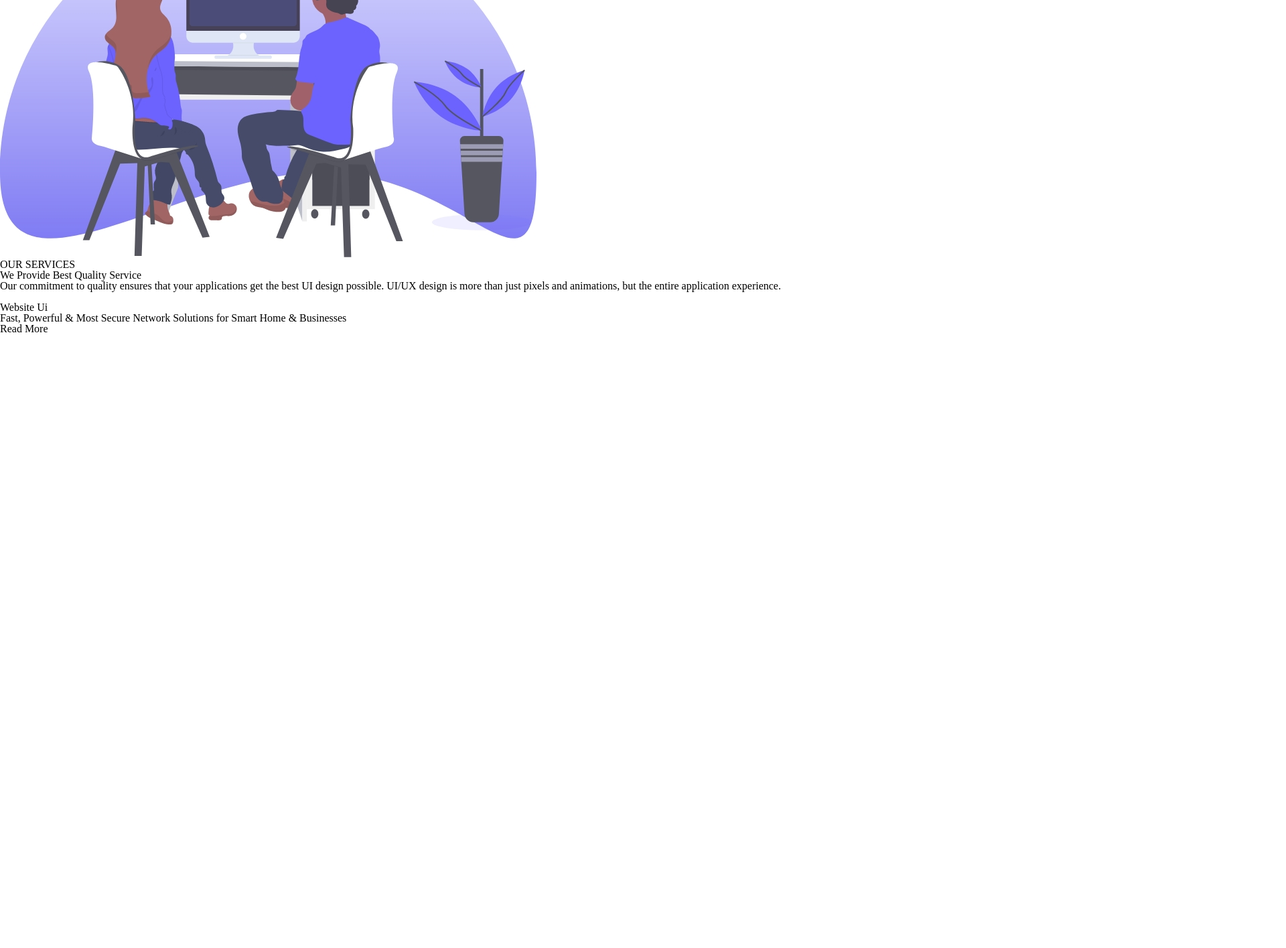
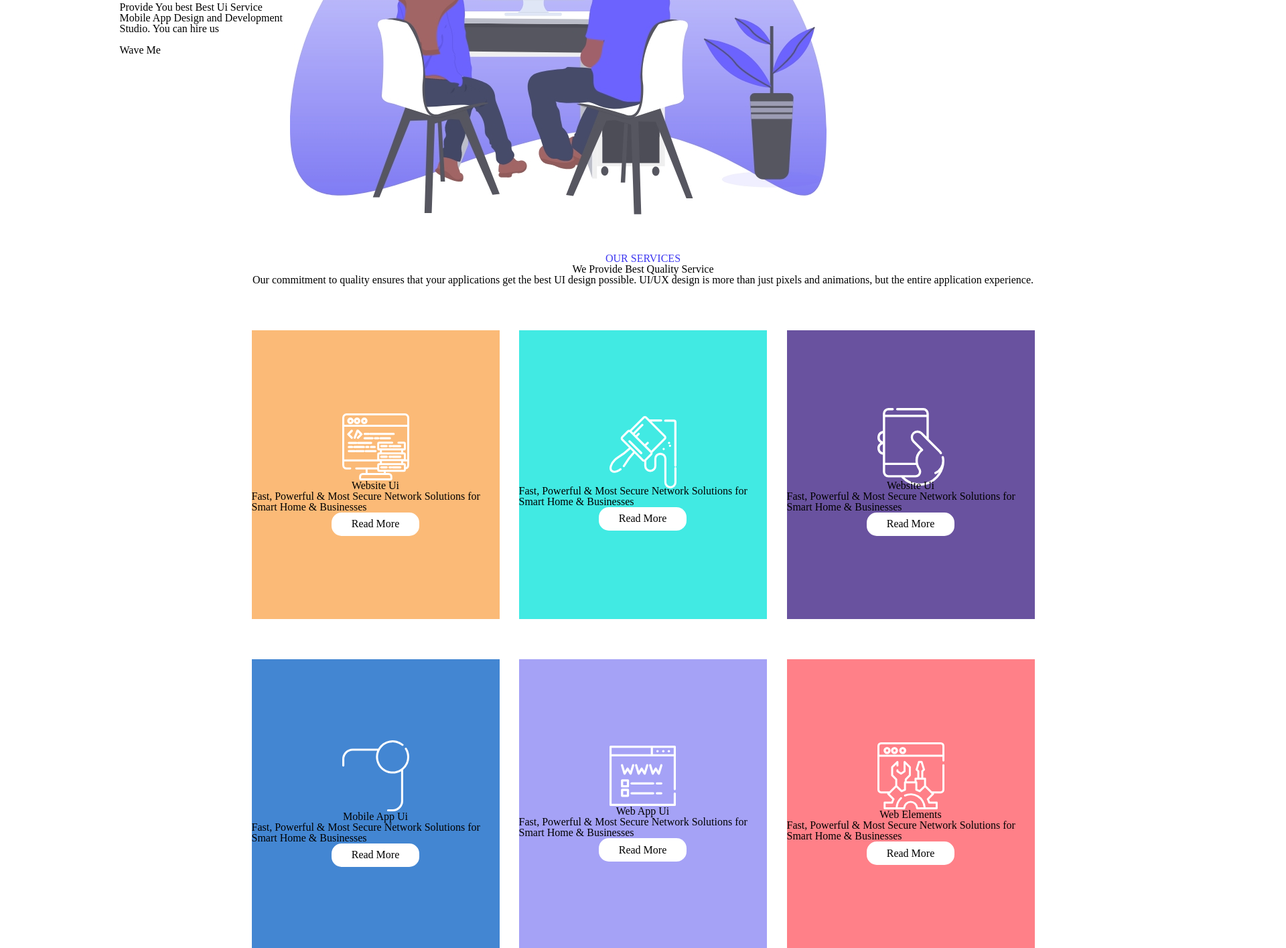
Before and after one commit to maiaup/lesson7, a plain HTML site: page index.html in a window 1280 px wide. Shown: the part 207-1622 px from the top of the page at 67% size, 1920 px wide, since content can reach past the window. Before the commit the page ends 800 px from the top, so only its background shows below. Drawn offline with Linux system fonts and the light colour scheme; files that its build step writes are made by us from their sources.

Commit message:
ნავიგაციის გარეშე და +სექციები კლასების დამატებით.

```diff
--- a/css/style.css
+++ b/css/style.css
@@ -1,24 +1,170 @@
+/*.nav-ul {
+	display: inline-block;
+	margin-top: 30px;
+	text-transform: uppercase;
+	margin-right: 287px;
+	color: #3D37F1;
+	font-size: 20px;
+}
+.logo {
+	margin-left: 132px;
+	height: 39px;
+}
+.nav-li {
+	margin-left: 50px;
+} */
+
+/*section*/
+.container1 {
+	width: 1920px;
+	width: 1187px;
+	margin: 0 auto;
+	display: flex;
+	justify-content: space-between;
+}
 .left-block {
-	width: 250px;
-	height: 320px;
-	background-color: blue;
-}
-.center-block {
-	width: 250px;
-	height: 320px;
-	background-color: yellow;
+	width: 636px;
+	height: 500px;
+	margin-left: 132px;
+	display: flex;
+	justify-content: center;
+	align-items: left;
+	flex-direction: column;
 }
 .right-block {
-	width: 250px;
-	height: 320px;
-	background-color: red;
-}
-.flex-wraper{
+	width: 801px;
+	height: 499px;
 	display: flex;
-	justify-content: space-between;
+	justify-content: center;
 	align-items: center;
 }
-.border {
+.banner {
+	width: 801px;
+	height: 498.81px;
+}
+/*section2*/
+.container2 {
+	width: 1920px;
+	margin: 0 auto;
+}
+.text-block {
+	width: 1920px;
+	justify-content: center;
+}
+.h5 {
+	size: 20px;
+	color: #3D37F1;
+	margin-top: 85px;
+	display: flex;
+	justify-content: center;
+	align-items: center;
+}
+.p2-1 {
+
+	size: 40px;
+	color: ##5A5454;
+	display: flex;
+	justify-content: center;
+	align-items: center;
+}
+.p2-2 {
+	display: flex;
+	size: 18px;
+	color: ##747474;
+	justify-content: center;
+	align-items: center;
+}
+.block-line1 {
+	margin-top: 67px;
+	width: 1920px;
+	display: flex;
+	justify-content: center;
+	align-items: center;
+}
+.website {
+	width: 370px;
+	height: 431px;
+	background-color: #FBBA77;
+	margin-right: 29px;
+	display: flex;
+	justify-content: center;
+	align-items: center;
+	flex-direction: column;
+}
+.redisign {
+	width: 370px;
+	height: 431px;
+	background-color: #41EAE3;
+	margin-right: 30px;
+	display: flex;
+	justify-content: center;
+	align-items: center;
+	flex-direction: column;
+}
+.application {
+	width: 370px;
+	height: 431px;
+	background-color: #69529F;
+	display: flex;
+	justify-content: center;
+	align-items: center;
+	flex-direction: column;
+}
+.block-line2 {
+	margin-top: 60px;
+	width: 1920px;
+	display: flex;
+	justify-content: center;
+}
+.mobile-app {
+	width: 370px;
+	height: 431px;
+	background-color: #4386D2;
+	margin-right: 29px;
+	display: flex;
+	justify-content: center;
+	align-items: center;
+	flex-direction: column;
+
+}
+.web-app {
+	width: 370px;
+	height: 431px;
+	background-color: #A5A2F6;
+	margin-right: 30px;
+	display: flex;
+	justify-content: center;
+	align-items: center;
+	flex-direction: column;
+}
+.web-elements {
+	width: 370px;
+	height: 431px;
+	background-color: #FF8088;
+	display: flex;
+	justify-content: center;
+	align-items: center;
+	flex-direction: column;
+}
+.pic1 {
+	display: flex;
+	justify-content: center;
+	align-items: center;
+	width: 100px;
+	height: 99.89px;
+
+}
+.icon-box {
+	width: 131px;
+	height: 35px;
+	background-color: #FFFFFF;
+	border-radius: 15px;
+	display: flex;
+	justify-content: center;
+	align-items: center;
+
+}
+/*.border {
 	border-color: #3D37F1;
 	border-radius: 38px;
 }
--- a/index.html
+++ b/index.html
@@ -4,48 +4,89 @@
 	<meta charset="utf-8">
 	<title>lesson777</title>
 	<link rel="icon" href="images/icon.jpg" type="images" sizes="16x16">
-	<link rel="stylesheet" type="text/css" href="reset.css">
-	<link rel="stylesheet" type="text/css" href="style.css">
+	<link rel="stylesheet" type="text/css" href="css/reset.css">
+	<link rel="stylesheet" type="text/css" href="css/style.css">
 	<link rel="icon" href="icon.jpg" type="images/">
 </head>
-<body>
+<body><!--
+	<header>
+		<div class="header">Web UiExpert
+			<div class="logo">
+				<nav class="nav">
+					<ul class="nav-ul">
+						<li class="nav-li"> home </li>
+						<li class="nav-li"> portfolio </li>
+						<li class="nav-li"> about </li>
+						<li class="nav-li"> blog </li>
+						<li class="nav-li"> conact </li>
+					</ul>
+				</nav>
+	   		 </div>
+	   	</div>
+	</header> -->
 	<section>
-		<div class="sec1-1">
-			<div class="h1">Provide You best Best Ui Service</div>
-			<div class="h1-text">Mobile App Design and Development Studio. You can hire us</div>
+		<div class="container1">
+			<div class="left-block">
+				<h2>Provide You best Best Ui Service</h2>
+				<p>Mobile App Design and Development Studio. You can hire us</p>
 				<div>
 					<img src="">
 					<p>Wave Me</p>
 				</div>
 			</div>
-		<div class="sect1-2">
-			<img src="images/banner.jpg">
+			<div class="right-block">
+				<div class="banner"><img src="images/banner.jpg" alt="banner"></div>
+			</div>
 		</div>
 	</section>
 
-	<section>
-		<h3>OUR SERVICES</h3>
-		<p>We Provide Best Quality Service</p>
-		<div>Our commitment to quality ensures that your applications get the best UI design possible. UI/UX design is more than just pixels and animations, but the entire application experience.</div>
-
-		<div class="wesite">
-			<img src="">
+	<section >
+		<div class="container2">
+			<div class="text-block">
+				<h5 class="h5">OUR SERVICES</h5>
+				<p class="p2-1">We Provide Best Quality Service</p>
+				<p class="p2-2">Our commitment to quality ensures that your applications get the best UI design possible. UI/UX design is more than just pixels and animations, but the entire application experience.</p>
+			</div>
+			<div class="block-line1">
+				<div class="website">
+					<div class="pic1"><img src="images/pic1.svg" alt="website"> </div>
+					<h4>Website Ui</h4>
+					<p>Fast, Powerful & Most Secure Network Solutions for Smart Home & Businesses</p>
+					<div class="icon-box">Read More</div>
+				</div>
+				<div class="redisign">
+					<div  class="pic1"><img src="images/pic2.svg" alt="redisign"></div>
+					<p>Fast, Powerful & Most Secure Network Solutions for Smart Home & Businesses</p>
+					<div class="icon-box">Read More</div>
+				</div>
+				<div class="application">
+					<div  class="pic1"><img src="images/pic3.svg" alt="application"></div>
 					<p>Website Ui</p>
 					<p>Fast, Powerful & Most Secure Network Solutions for Smart Home & Businesses</p>
-			<div>Read More</div>
+					<div class="icon-box">Read More</div>
 				</div>
-		<div class="redisign"></div>
-		<div class="application"></div>
-		<div class="mobile-app"></div>
-		<div class=web-app></div>
-		<div class="web-elements"></div>
-		<!--
-		<div class="flex-wraper">
-			<div class="left-block"></div>
-			<div class="center-block"></div>
-			<div class="right-block"></div>
-			<p>Hello</p>
-		</div> -->
+			</div>
+			<div class="block-line2">
+				<div class="mobile-app">
+					<img src="images/pic4.svg" alt="application">
+					<p>Mobile App Ui</p>
+					<p>Fast, Powerful & Most Secure Network Solutions for Smart Home & Businesses</p>
+					<div class="icon-box">Read More</div>
+				</div>
+				<div class="web-app">
+					<img src="images/pic5.svg" alt="application">
+					<p>Web App Ui</p>
+					<p>Fast, Powerful & Most Secure Network Solutions for Smart Home & Businesses</p>
+					<div class="icon-box">Read More</div>
+				</div>
+				<div class="web-elements">
+					<img src="images/pic6.svg" alt="application">
+					<p>Web Elements</p>
+					<p>Fast, Powerful & Most Secure Network Solutions for Smart Home & Businesses</p>
+					<div class="icon-box">Read More</div>
+				</div>
+			</div>
+		</div>
 	</section>
 
 </body>
```
Lines whose indentation alone changed are shown as unchanged.
